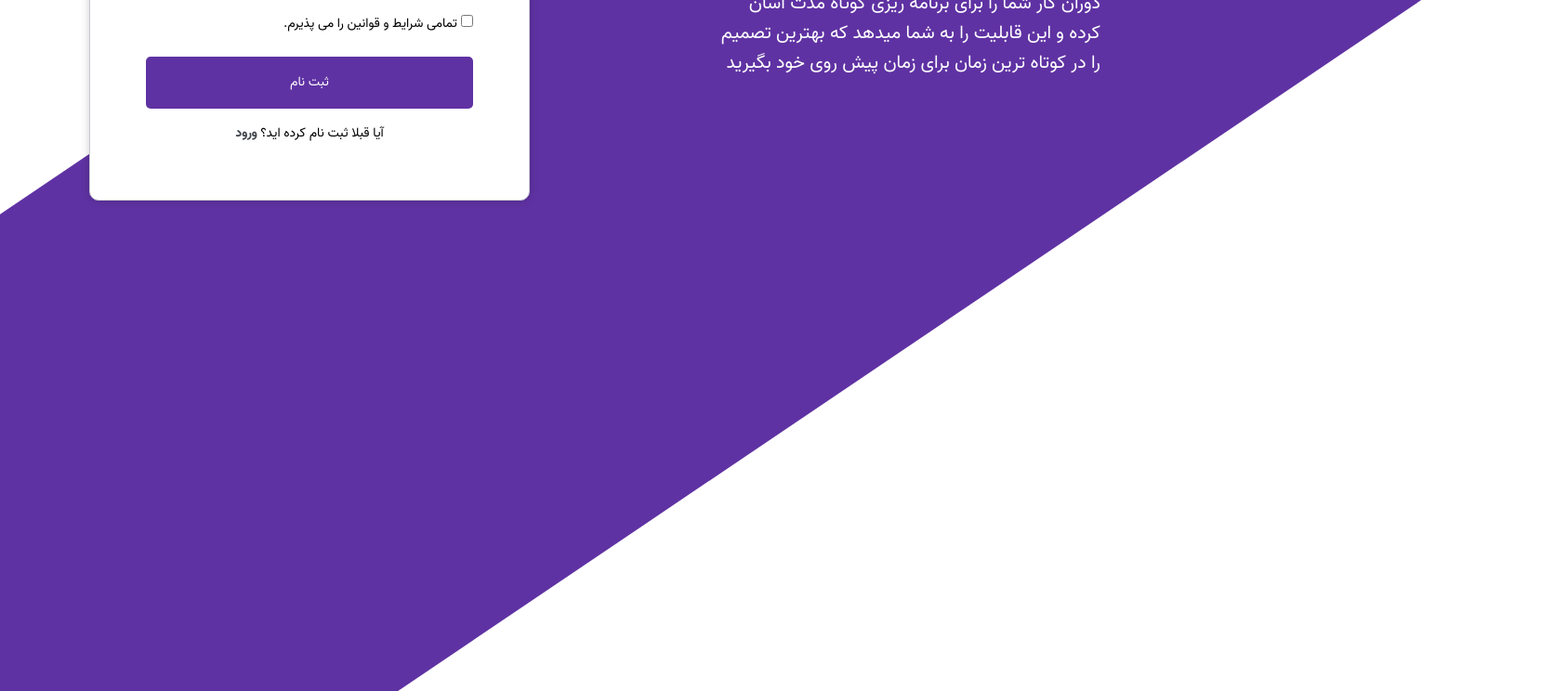
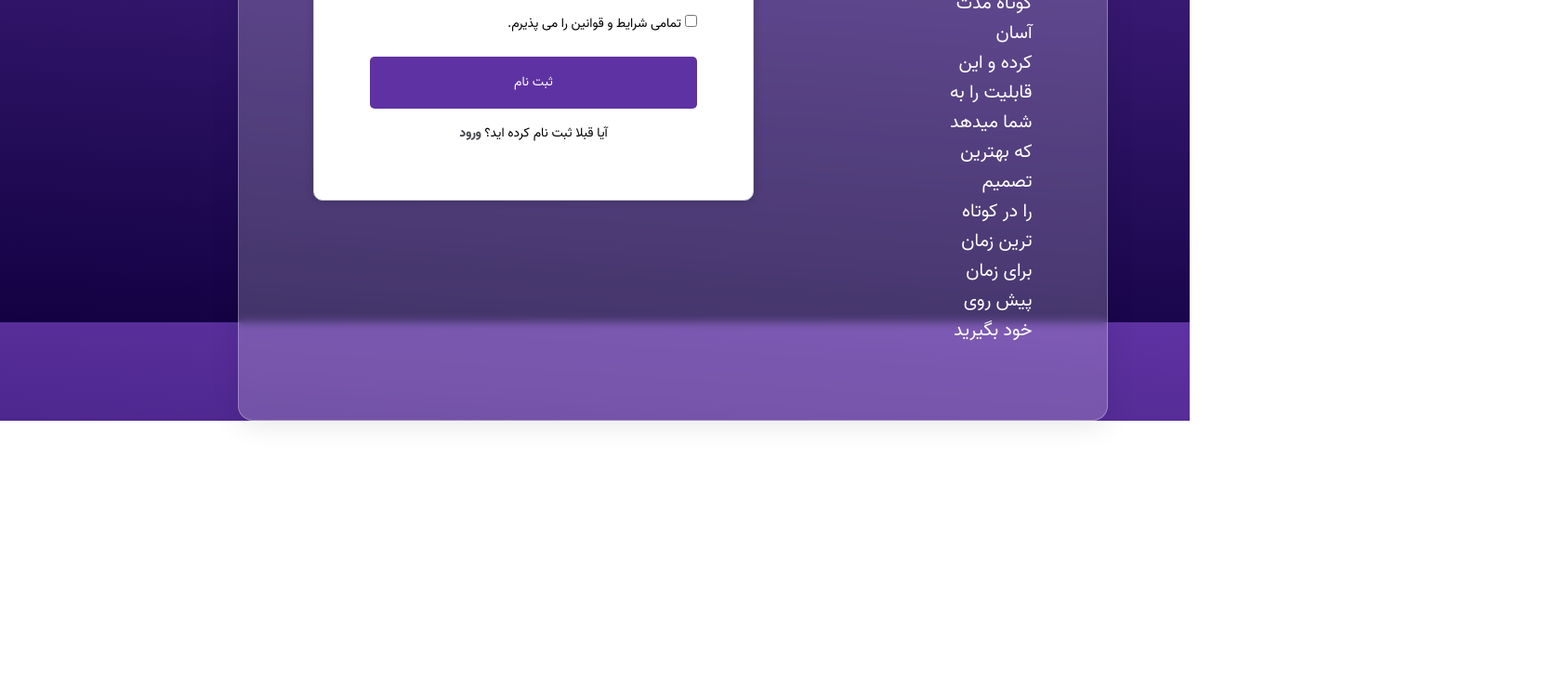
Before and after one commit to cs50teamgit/main-project, a website: page html/singup.html in a window 1280 px wide. Shown: the part 453-1197 px from the top of the page at 93% size, 1672 px wide, since content can reach past the window. After the commit the page ends 906 px from the top, so only its background shows below. Drawn offline with Linux system fonts and the light colour scheme; files whose address does not match are found by name.

Commit message:
updated signup page

```diff
--- a/html/singup.html
+++ b/html/singup.html
@@ -7,8 +7,8 @@
     <link rel="stylesheet" href="../styles/signup.css">
 </head>
 <body>
-    <div class="purple-rectangle"></div>
     <div class="container">
+        <div class="container-background">
             <div class="form">
                 <div class="form_signup">
                     <div class="form-content">
@@ -47,5 +47,6 @@
                 </h2>
             </div>
         </div>
+    </div>
 </body>
 </html>
--- a/styles/login.css
+++ b/styles/login.css
@@ -9,17 +9,6 @@ body {
     align-items: center;
     justify-content: center;
     background: linear-gradient(184deg, rgba(95,50,163,1) 0%, rgba(18,1,66,1) 100%);
-}
-.purple-rectangle {
-    position: absolute;
-    transform: rotate(-34.049deg);
-    background-color: #5F32A3;
-    width: 100%;
-    height: 665.076px;
-    top: 40%;
-    z-index: -1;
-    overflow-x: auto;
-    white-space: nowrap;
 }
 
 .container {
--- a/styles/signup.css
+++ b/styles/signup.css
@@ -8,24 +8,32 @@ body {
     display: flex;
     align-items: center;
     justify-content: center;
-    background-color: white;
+    background: linear-gradient(184deg, rgba(95,50,163,1) 0%, rgba(18,1,66,1) 100%);
 }
-.purple-rectangle {
-    position: absolute;
-    transform: rotate(-34.049deg);
-    background-color: #5F32A3;
-    width: 2042.289px;
-    height: 665.076px;
-    top: 40%;
-    z-index: -1;
-}
+
 .container {
     max-width: 85%;
+    height: 100vh;
+    padding: 10rem;
     display: flex;
     justify-content: space-between;
     align-items: center;
-    height: 100vh;
 }
+
+.container-background{
+    display: flex;
+    justify-content: space-between;
+    align-items: center;
+    padding: 5rem;
+    /* From https://css.glass */
+    background: rgba(255, 255, 255, 0.2);
+    border-radius: 16px;
+    box-shadow: 0 4px 30px rgba(0, 0, 0, 0.1);
+    backdrop-filter: blur(5px);
+    -webkit-backdrop-filter: blur(5px);
+    border: 1px solid rgba(255, 255, 255, 0.3);
+}
+
 .form {
     display: flex;
     flex-direction: column;
```
Lines whose indentation alone changed are shown as unchanged.
